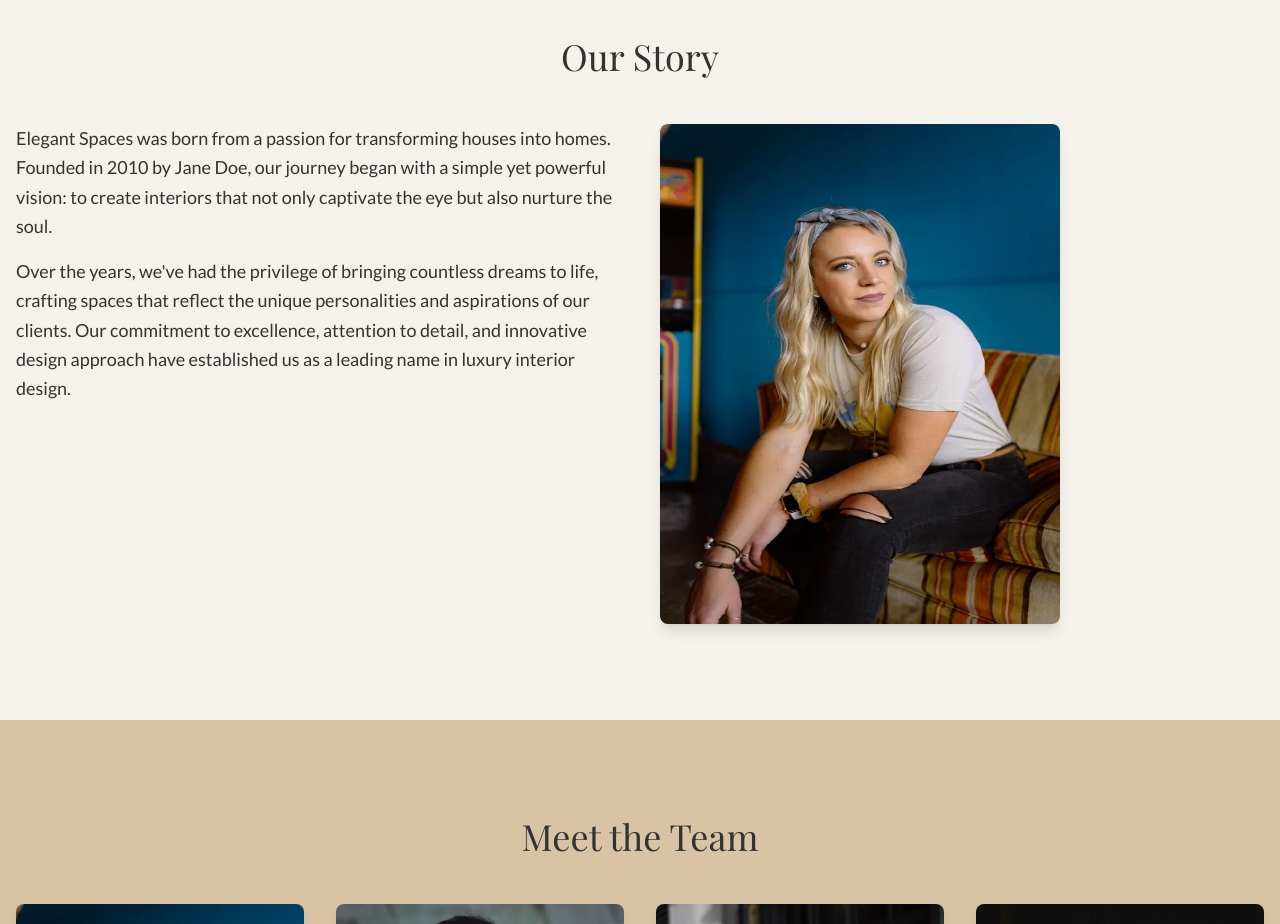
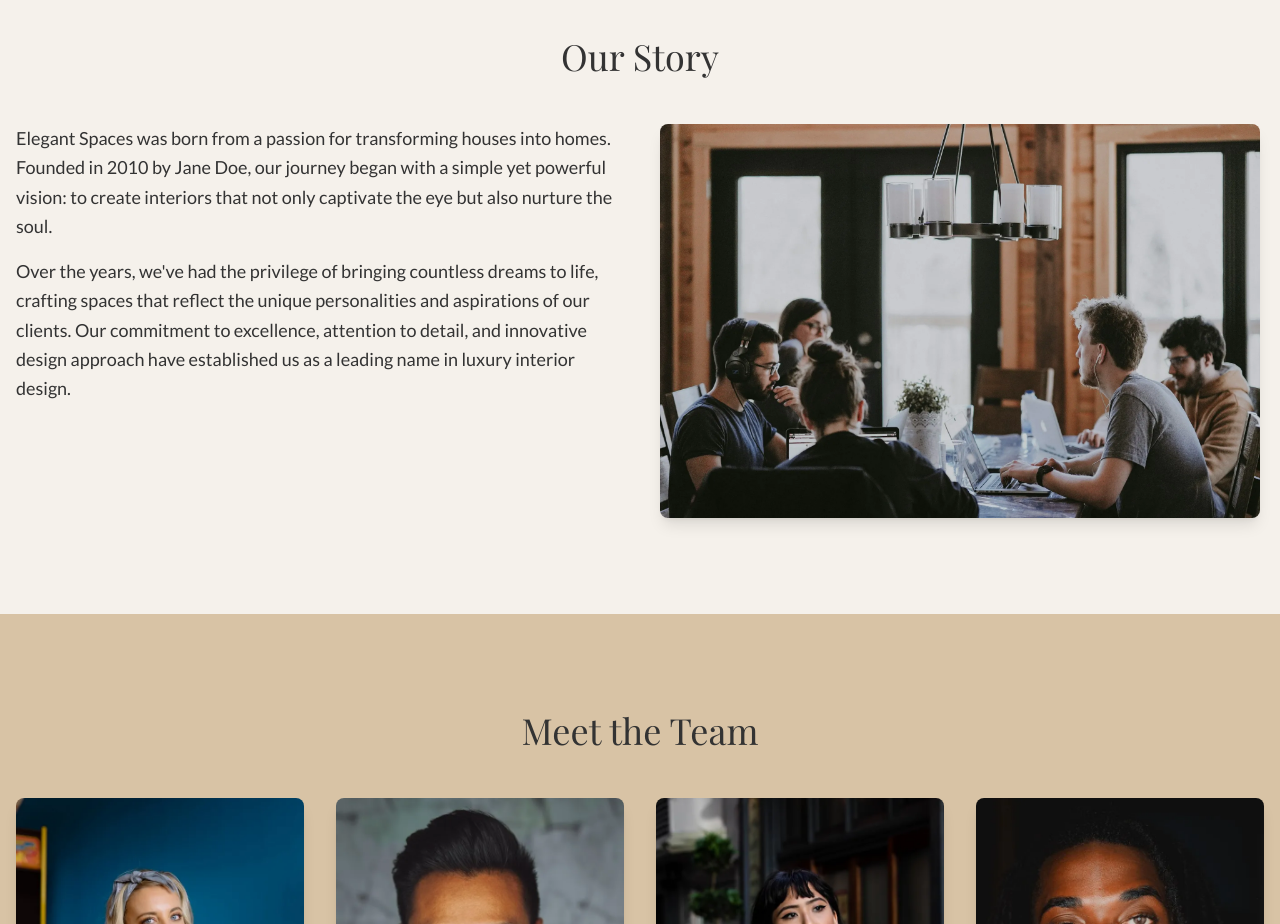
Before and after one commit to LRodriguez92/elegant-spaces, a Next.js app: page /about in a window 1280 px wide. Shown: the part 860-1784 px from the top of the page. Built offline with nearby package versions, Linux system fonts and the light colour scheme; a web font is replaced by a local one.

Commit message:
added team image

```diff
--- a/app/about/components/OurStory.tsx
+++ b/app/about/components/OurStory.tsx
@@ -21,11 +21,11 @@ export default function OurStory() {
           <div className="md:w-1/2 animate-fade-in">
             <div className="relative w-full max-w-[600px] mx-auto">
               <Image
-                src="/images/headshots/jane-doe.webp"
+                src="/images/headshots/team.webp"
                 alt="Jane Doe, Founder of Elegant Spaces"
                 width={300}
                 height={400}
-                className="rounded-lg shadow-lg w-[400px] h-[500px]"
+                className="rounded-lg shadow-lg w-full h-auto"
               />
             </div>
           </div>
```
Also changed, not shown: public/images/headshots/team.webp (added).
